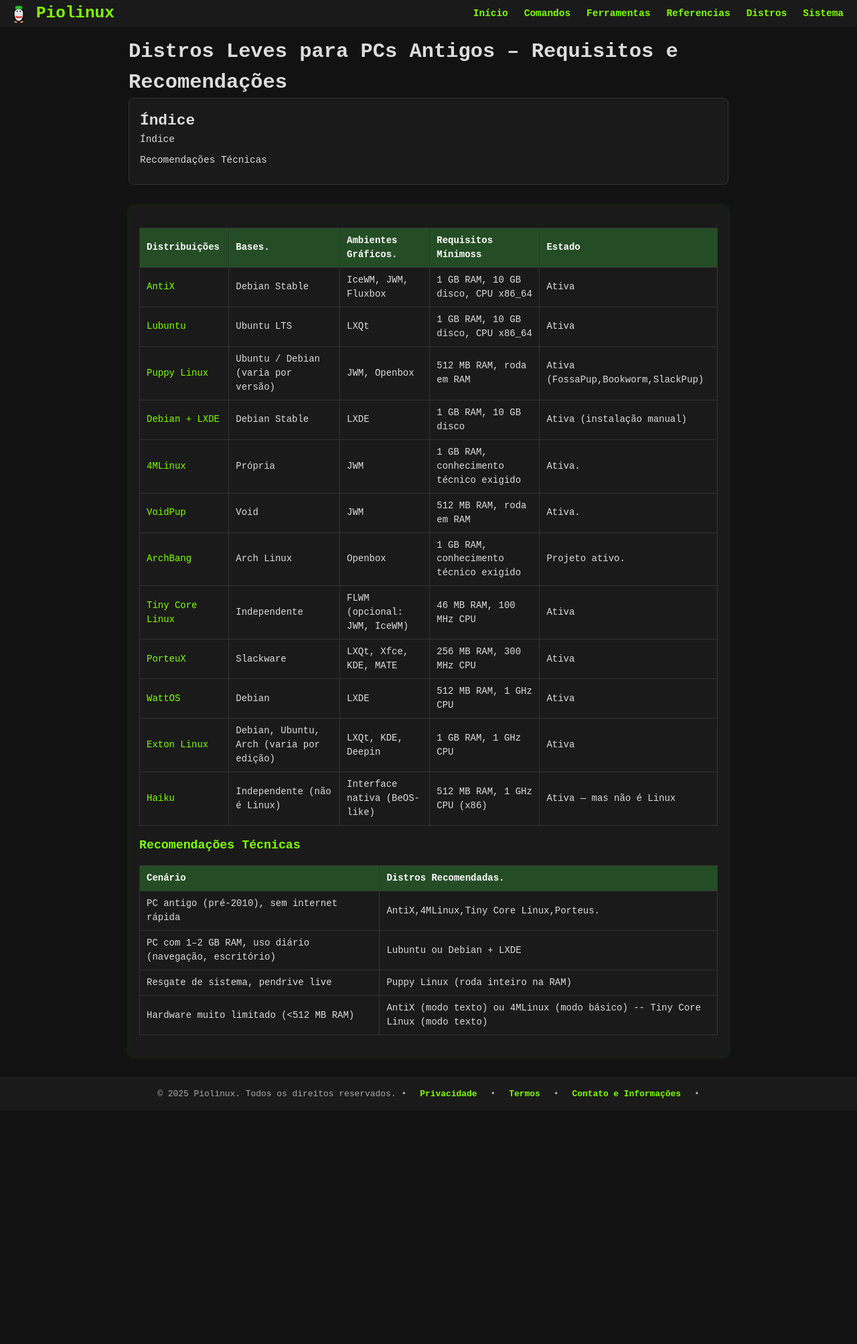
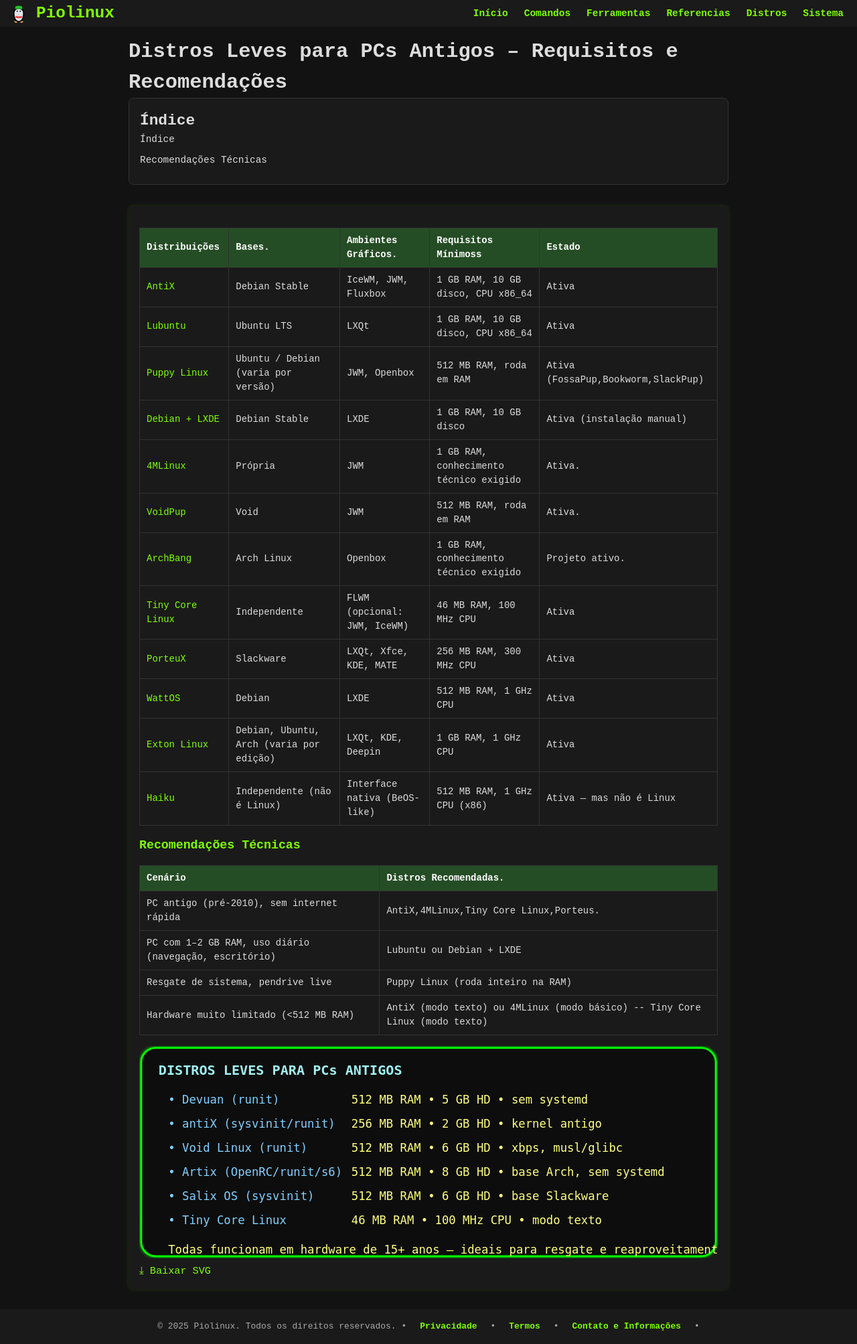
Before and after one commit to Piolinux/piolinux-site, a Jekyll site: the page built from _pages/_referencias/melhores-distros-linux-para-pcs-antigos-e-hardware-modesto.md, in a window 1280 px wide. Shown: the whole page at 67% size. Built offline with Jekyll 4.4.1, drawn with Linux system fonts in a browser that asks for light colours; before the commit the page ends 1659 px from its top, so only the background shows below that.

Commit message:
Update melhores-distros-linux-para-pcs-antigos-e-hardware-modesto.md

```diff
--- a/_pages/_referencias/melhores-distros-linux-para-pcs-antigos-e-hardware-modesto.md
+++ b/_pages/_referencias/melhores-distros-linux-para-pcs-antigos-e-hardware-modesto.md
@@ -127,7 +127,6 @@ permalink: /referencias/distros-linux-pc-antigo/
     </tr>
   </thead>
   <tbody>
-
     <tr>
       <td data-label="Cenário">PC antigo (pré-2010), sem internet rápida</td>
       <td data-label="Distro Recomendada">AntiX,4MLinux,Tiny Core Linux,Porteus.</td>
@@ -147,4 +146,67 @@ permalink: /referencias/distros-linux-pc-antigo/
   </tbody>
 </table>
 
+<figure>
+<svg viewBox="0 0 600 220" xmlns="http://www.w3.org/2000/svg">
+  <defs>
+    <filter id="glow" x="-10%" y="-10%" width="120%" height="120%">
+      <feGaussianBlur stdDeviation="1.5" result="blur"/>
+      <feFlood flood-color="#00ff00" result="glow"/>
+      <feComposite in="glow" in2="blur" operator="in" result="softGlow"/>
+      <feMerge>
+        <feMergeNode in="softGlow"/>
+        <feMergeNode in="SourceGraphic"/>
+      </feMerge>
+    </filter>
+    <linearGradient id="grad" x1="0%" y1="0%" x2="0%" y2="100%">
+      <stop offset="0%" style="stop-color:#0f0f0f;stop-opacity:1"/>
+      <stop offset="100%" style="stop-color:#0a0a0a;stop-opacity:1"/>
+    </linearGradient>
+  </defs>
+
+  <style>
+    .label { fill: #a0f0f0; font-family: 'Fira Code', 'DejaVu Sans Mono', monospace; font-size: 14px; font-weight: bold; }
+    .distro { fill: #80d0ff; font-family: 'Fira Code', 'DejaVu Sans Mono', monospace; font-size: 12px; }
+    .req { fill: #ffff80; font-family: 'Fira Code', 'DejaVu Sans Mono', monospace; font-size: 12px; }
+  </style>
+
+  <!-- Fundo arredondado -->
+  <rect x="2" y="2" width="596" height="216" rx="15" ry="15"
+        fill="url(#grad)" stroke="#00ff00" stroke-width="2" filter="url(#glow)" />
+
+  <text class="label" x="20" y="30">DISTROS LEVES PARA PCs ANTIGOS</text>
+
+  <!-- Linha 1: Devuan -->
+  <text class="distro" x="30" y="60">• Devuan (runit)</text>
+  <text class="req" x="220" y="60">512 MB RAM • 5 GB HD • sem systemd</text>
+
+  <!-- Linha 2: antiX -->
+  <text class="distro" x="30" y="85">• antiX (sysvinit/runit)</text>
+  <text class="req" x="220" y="85">256 MB RAM • 2 GB HD • kernel antigo</text>
+
+  <!-- Linha 3: Void Linux -->
+  <text class="distro" x="30" y="110">• Void Linux (runit)</text>
+  <text class="req" x="220" y="110">512 MB RAM • 6 GB HD • xbps, musl/glibc</text>
+
+  <!-- Linha 4: Artix -->
+  <text class="distro" x="30" y="135">• Artix (OpenRC/runit/s6)</text>
+  <text class="req" x="220" y="135">512 MB RAM • 8 GB HD • base Arch, sem systemd</text>
+
+  <!-- Linha 5: Salix OS -->
+  <text class="distro" x="30" y="160">• Salix OS (sysvinit)</text>
+  <text class="req" x="220" y="160">512 MB RAM • 6 GB HD • base Slackware</text>
+
+  <!-- Linha 6: Tiny Core -->
+  <text class="distro" x="30" y="185">• Tiny Core Linux</text>
+  <text class="req" x="220" y="185">46 MB RAM • 100 MHz CPU • modo texto</text>
+
+  <!-- Rodapé -->
+  <text class="req" x="30" y="215">Todas funcionam em hardware de 15+ anos — ideais para resgate e reaproveitamento</text>
+</svg>
+
+</figure>
+
+<a href="/assets/imagens/distros-leves-pc-antigo.svg" download>⤓ Baixar SVG</a>
+
+
 </section>
```
